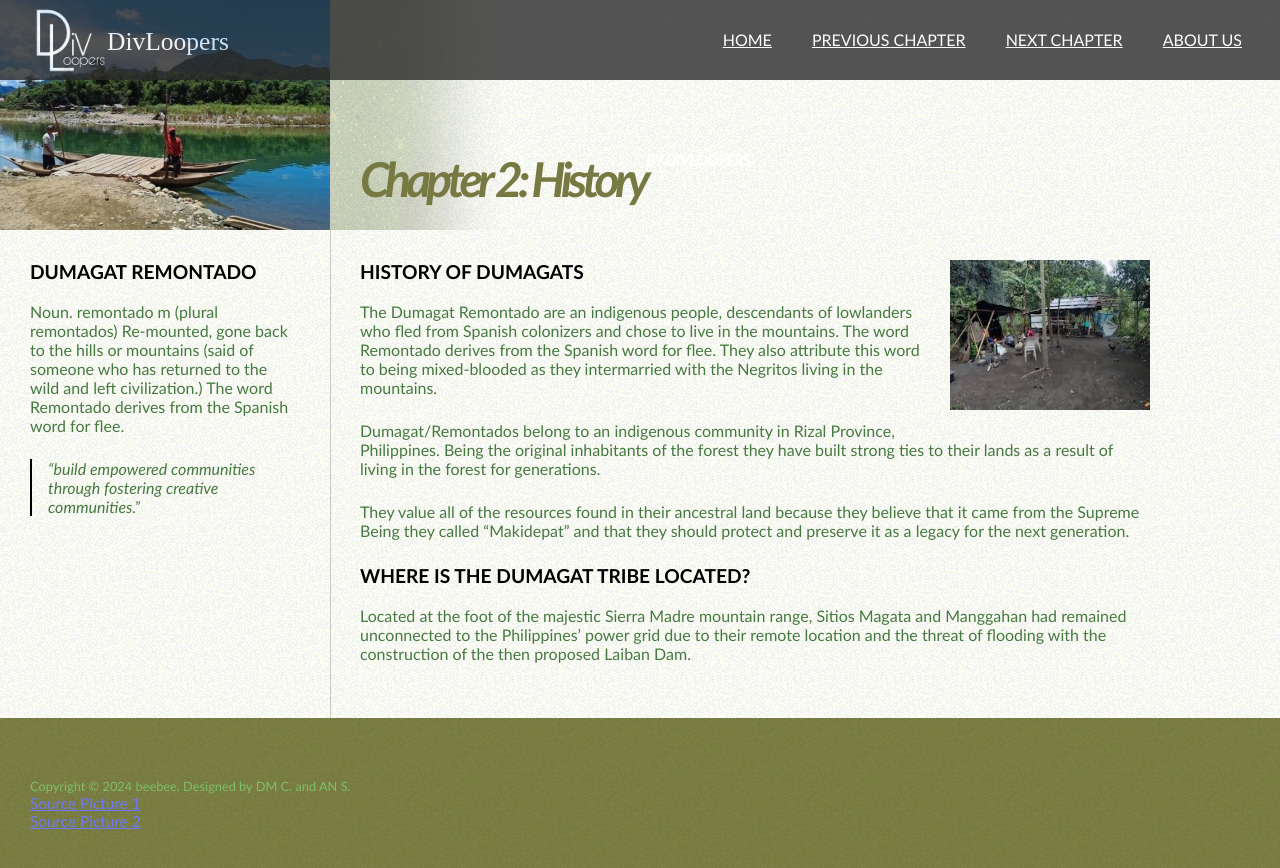
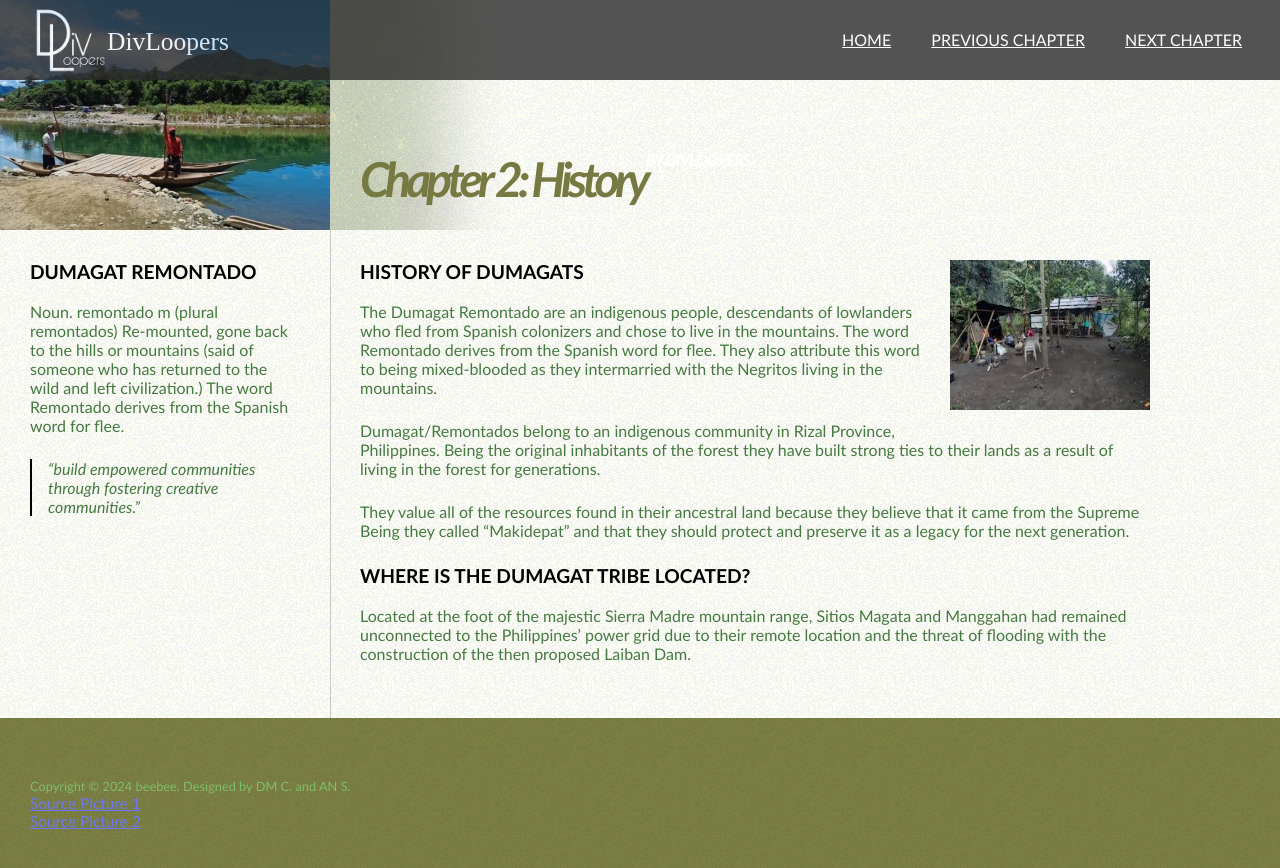
Before and after one commit to Saikou12738/Chpater2, a plain HTML site: page index.html in a window 1280 px wide. Drawn offline with Linux system fonts and the light colour scheme.

Commit message:
Update index.html

```diff
--- a/index.html
+++ b/index.html
@@ -19,7 +19,7 @@
         <li><a href="#">HOME</a></li>
         <li><a href="#CHAPTERS">PREVIOUS CHAPTER</a></li>
         <li><a href="#CHAPTERS">NEXT CHAPTER</a></li>
-        <li><a href=https://www.youtube.com/watch?v=nwuW98yLsgY>ABOUT US</a></li>
+
     </ul>
 
 </nav>
```
